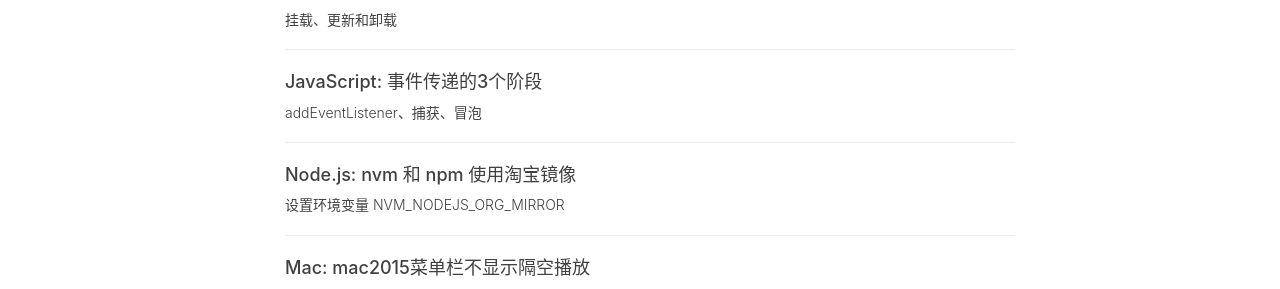
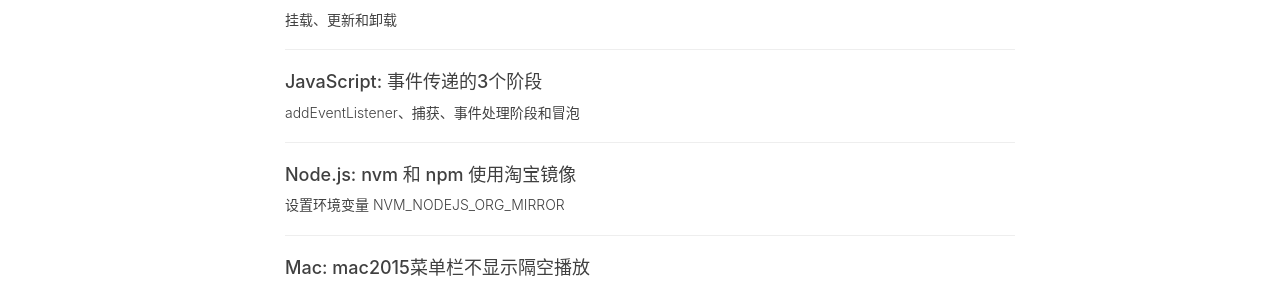
Before and after one commit to cwy007/cwy007.github.io, a Jekyll site: the page built from archive.html, in a window 1280 px wide and 900 px high. Shown: the part 447-736 px from the top of the window. Built offline with Jekyll 4.4.1, drawn with Linux system fonts in a browser that asks for light colours; nearby versions of some CDN libraries; comment, search, counter and statistics services are not loaded.

Commit message:
update 捕获阶段、事件处理阶段和冒泡阶段

```diff
--- a/_posts/2020-07-19-js-eventflow.markdown
+++ b/_posts/2020-07-19-js-eventflow.markdown
@@ -1,7 +1,7 @@
 ---
 layout:     post
 title:      "JavaScript: 事件传递的3个阶段"
-subtitle:   "addEventListener、捕获、冒泡"
+subtitle:   "addEventListener、捕获、事件处理阶段和冒泡"
 date:       2020-07-19 11:55:00
 author:     "chanweiyan"
 header-style: text
@@ -23,7 +23,7 @@
 
 ![eventflow](https://tva1.sinaimg.cn/large/007S8ZIlly1ggw58fjipsj30m80gan1a.jpg)
 
-捕获阶段 和 冒泡阶段
+捕获阶段、事件处理阶段和冒泡阶段
 
 ![捕获阶段 和 冒泡阶段](https://tva1.sinaimg.cn/large/007S8ZIlly1ggw59jd579j30m80d8dju.jpg)
 
```
